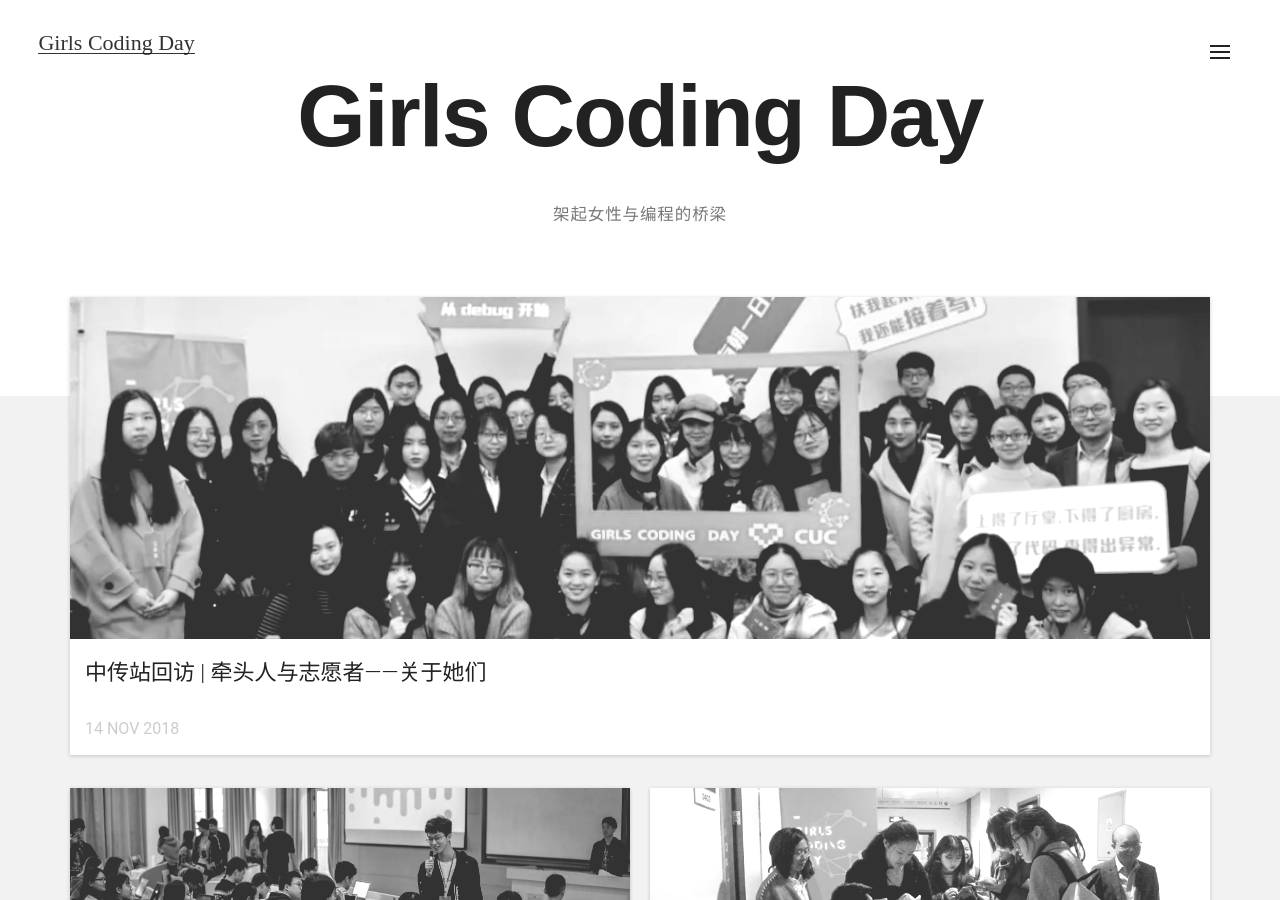
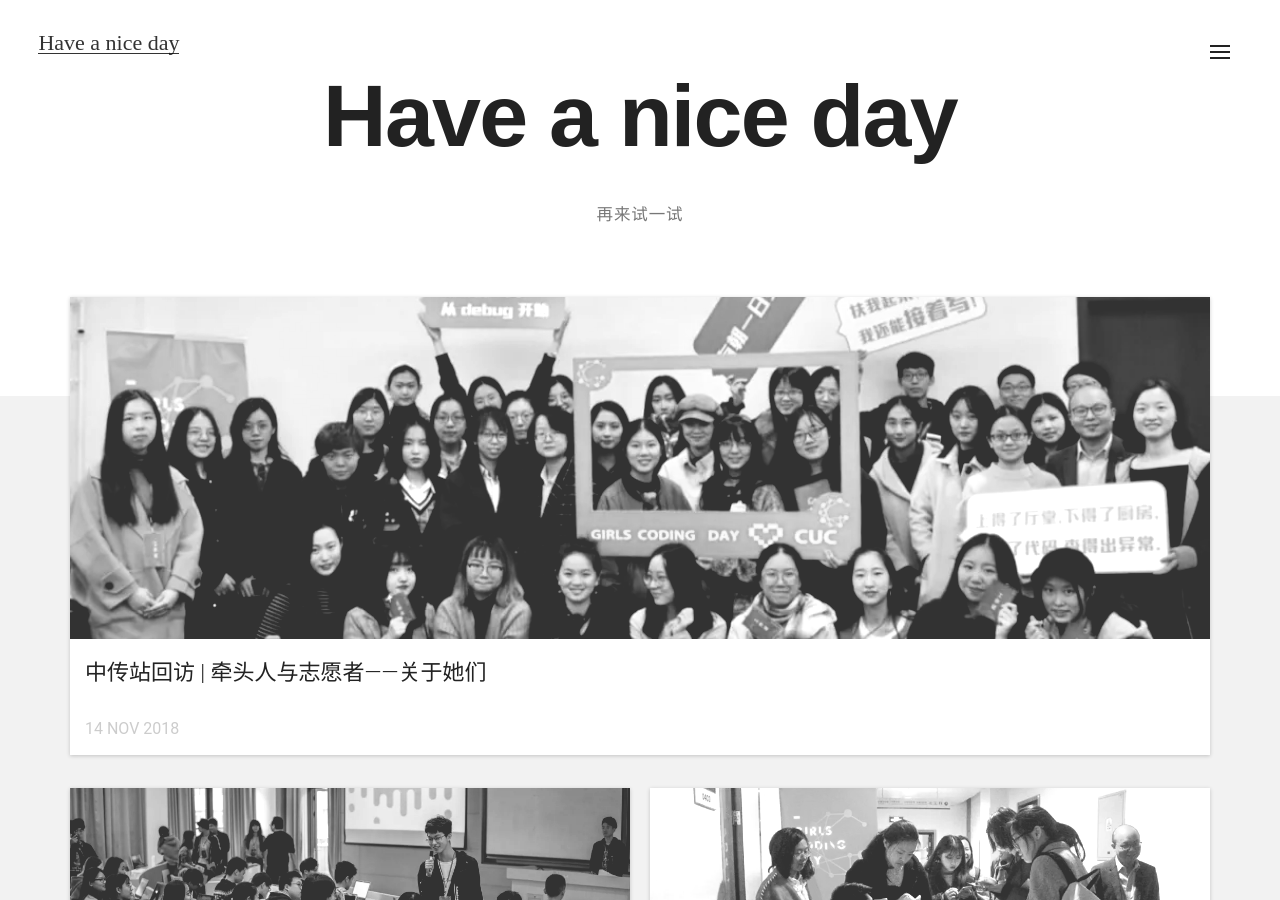
Before and after one commit to Elaine1996-creator/Girls-Coding-Day-Jekyll-blog-3, a Jekyll site: the page built from index.html, in a window 1280 px wide and 900 px high. Built offline with Jekyll 4.4.1, drawn with Linux system fonts in a browser that asks for light colours; nearby versions of some CDN libraries.

Commit message:
Update _config.yml

```diff
--- a/_config.yml
+++ b/_config.yml
@@ -1,11 +1,11 @@
 # "/" + 仓库的名字. 资源文件的路径组成部分
-baseurl: '/Girls-Coding-Day-Jekyll-blog-3'
+baseurl: '/Hey-World'
 
 # 网页的标题
-title: "Girls Coding Day"
+title: "Women help each other"
 # 网站的主标题
-name: "Girls Coding Day"
-description: "架起女性与编程的桥梁"
+name: "Have a nice day"
+description: "再来试一试"
 
 # 其它配置, 可忽略, 无需修改
 url: site url
```
